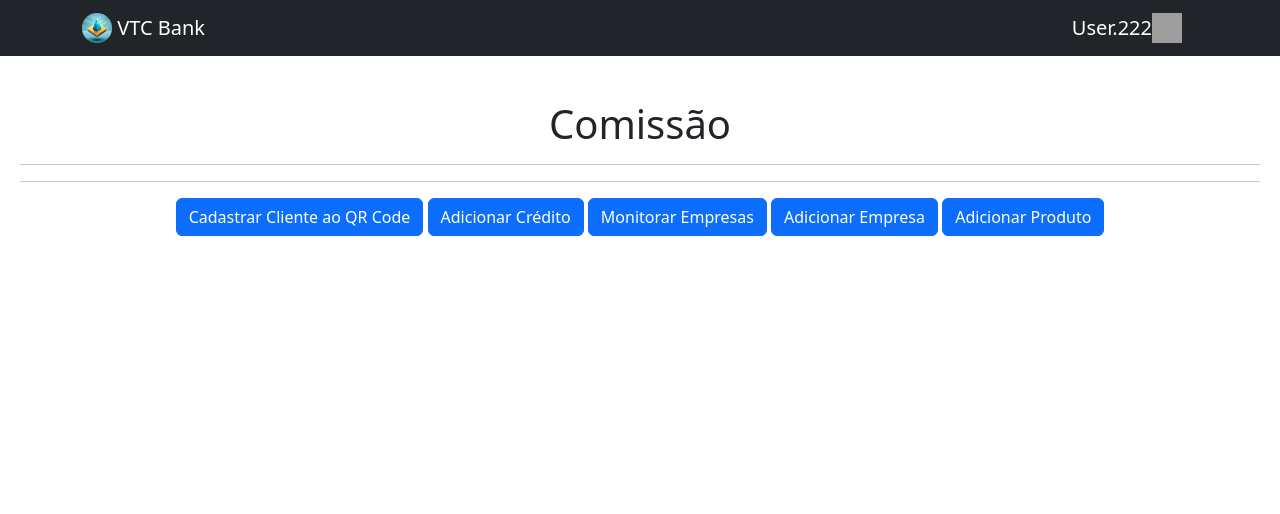
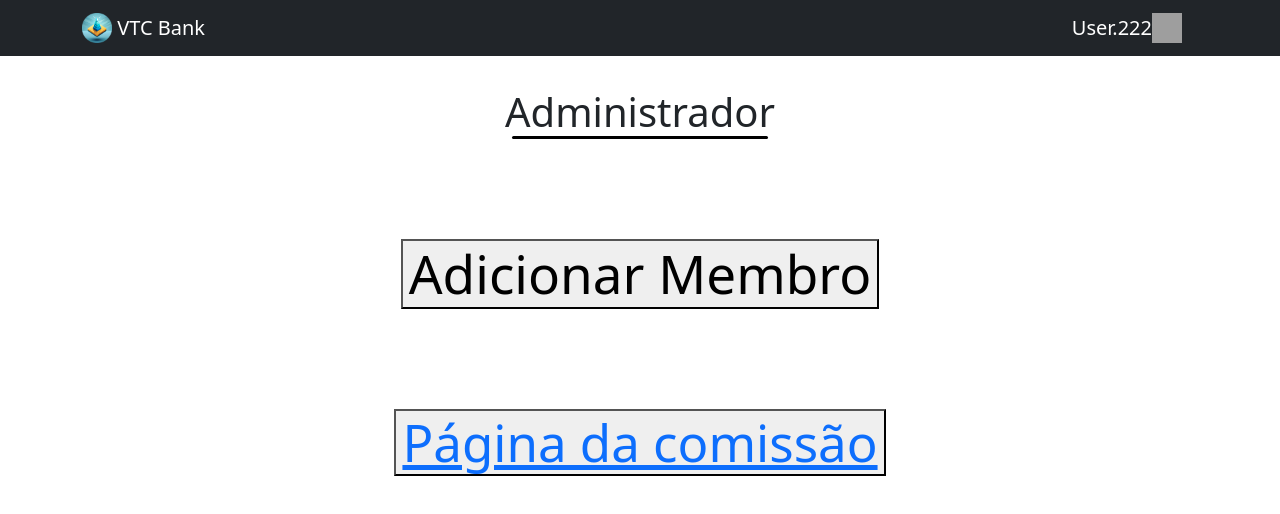
Before and after one commit to chyoda/coin_project, a React (Create React App) app: page / in a window 1280 px wide. Shown: the top 514 px of the page. Built offline with nearby package versions, Linux system fonts and the light colour scheme; grey boxes are pictures that could not be loaded.

Commit message:
tela de inicio adm

```diff
--- a/package.json
+++ b/package.json
@@ -10,6 +10,7 @@
     "react": "^18.2.0",
     "react-bootstrap": "^2.8.0",
     "react-dom": "^18.2.0",
+    "react-router-dom": "^6.15.0",
     "react-scripts": "5.0.1",
     "web-vitals": "^2.1.4"
   },
--- a/src/App.js
+++ b/src/App.js
@@ -3,6 +3,7 @@ import 'bootstrap/dist/css/bootstrap.min.css';
 import React from 'react';
 import { BrowserRouter } from 'react-router-dom'; // Certifique-se de definir o caminho correto
 import AppRoutesCom from './AppRoutesCom';
+import VerSaldo from './pages/ADM/inicialadm';
 
 function App() {
   return (
@@ -14,4 +15,4 @@ function App() {
   );
 }
 
-export default App;
+export default VerSaldo;
--- a/src/pages/ADM/homeadm.js
+++ b/src/pages/ADM/inicialadm.js
@@ -1,6 +1,6 @@
 import React from "react";
 import EmptyNavBar from "../../components/EmptyNavBar";
-import "../../styles/homeadm.css";
+import "../../styles/inicialadm.css";
 
 const HomeADM = () => {
     return(
@@ -8,7 +8,8 @@ const HomeADM = () => {
             <EmptyNavBar />
             <h1 class="text">Administrador</h1>
             <h2 class="button"><button>Adicionar Membro</button></h2>
-            <h2 class="button1"><button><a href="www.google.com" target="_blank">Página da comissão</a></button></h2>
+            <h2 class="button1"><button><a href="/">Página da comissão</a></button></h2>
+
         </>
     )
 }
--- /dev/null
+++ b/src/styles/VerSaldo.css
@@ -0,0 +1,3 @@
+.text{
+
+}
--- /dev/null
+++ b/src/styles/inicialadm.css
@@ -0,0 +1,32 @@
+@charset "UTF-8";
+
+ .text{
+    text-align: center;
+    margin-top: 2rem;
+ }
+
+ .text::after{
+    content: "";
+    display: block;
+    background-color: black;
+    width: 20%;
+    padding: .1rem;
+    border-radius: 3px;
+    margin: auto;
+ }
+
+ .button{
+    display: flex;
+    justify-content: center;
+    align-items: center;
+    margin-top: 100px;
+    font-size: 53px;
+  }
+
+ .button1{
+    display: flex;
+    justify-content: center;
+    align-items: center;
+    margin-top: 100px;
+    font-size: 51px;
+ }
```
Also changed, not shown: src/pages/ADM/VerSaldo.js (added, +16 -0 lines), 1 other file (tests, documents, lock files or other folders).
